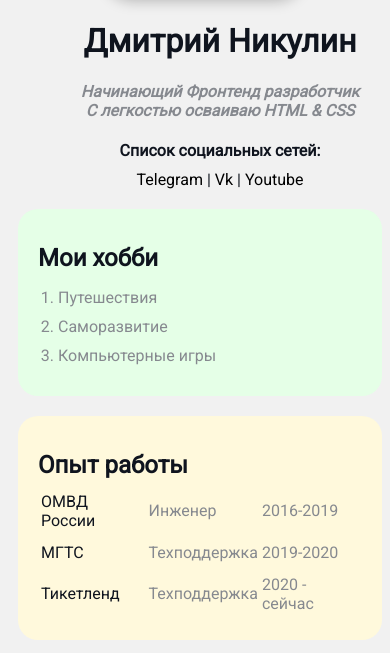
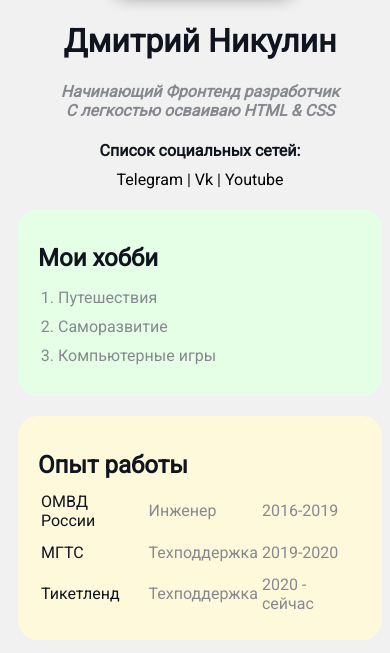
Before and after one commit to NikulinProfi/resume, a plain HTML site: page index.html in a window 390 px wide. Shown: the part 191-844 px from the top of the page. Drawn offline with Linux system fonts and the light colour scheme.

Commit message:
Add styles

```diff
--- a/style.css
+++ b/style.css
@@ -146,6 +146,9 @@ a:visited {
         margin-right: 0;
         margin-bottom: 10px;
     }
+    .info-text {
+        margin-left: 0;
+    }
 }
 
 .form-group label {
@@ -166,7 +169,7 @@ a:visited {
     font-family: inherit;
 }
 
-@media (max-width: 630px) {
+@media (max-width: 650px) {
     .info {
         display: block;
         text-align: center;
```
